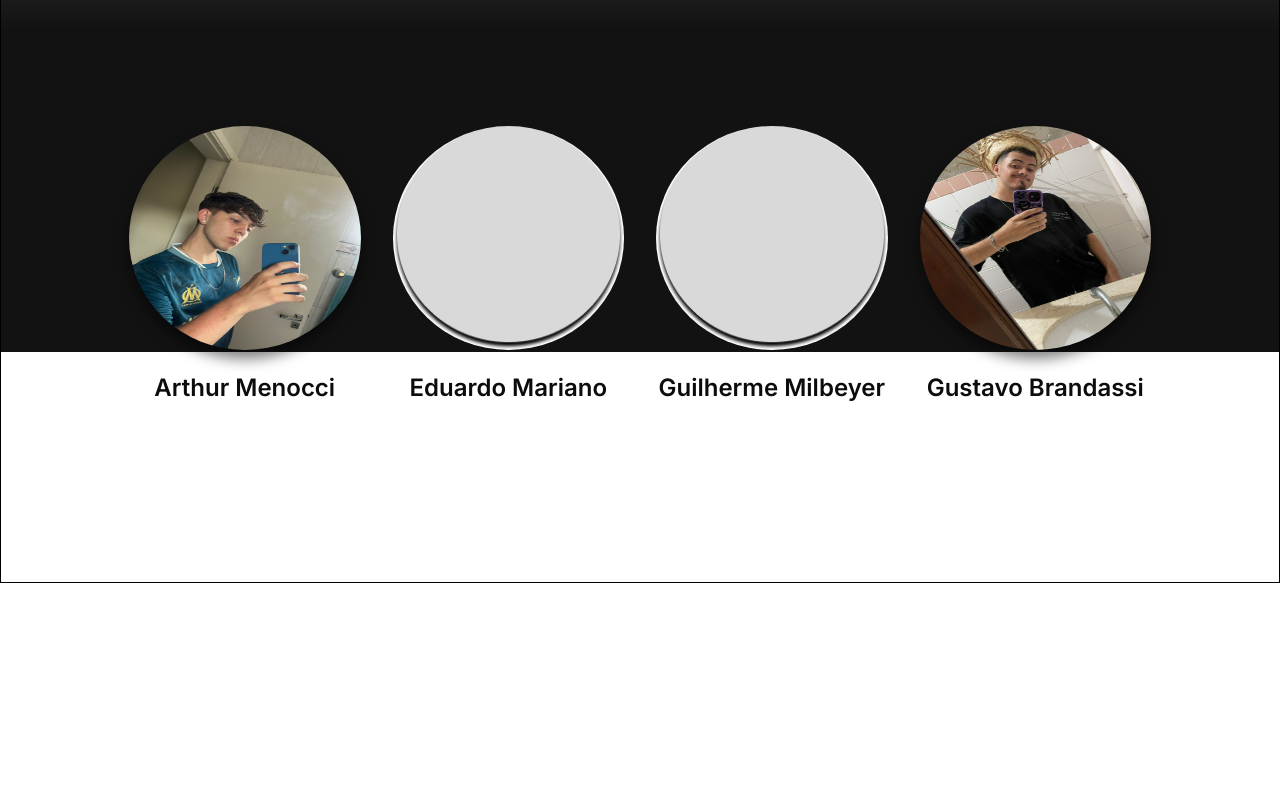
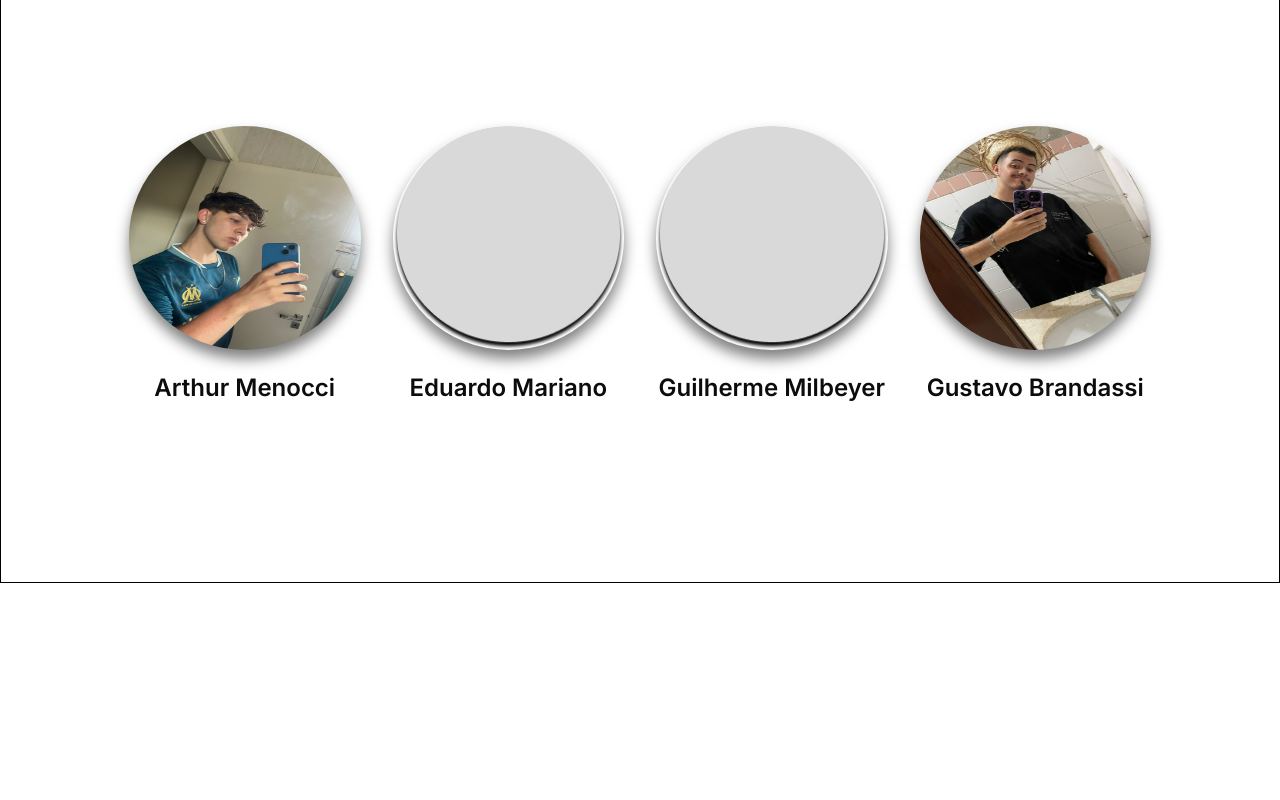
Before and after one commit to TccDessalinizador/AquaNova, a React (Vite) app: page / in a window 1280 px wide. Shown: the part 2100-2900 px from the top of the page. Built offline with nearby package versions, Linux system fonts and the light colour scheme.

Commit message:
ajustes na home, versao dark quemSomos

```diff
--- a/src/components/Home.jsx
+++ b/src/components/Home.jsx
@@ -18,7 +18,8 @@ import { Header } from './Header'
 import { Link } from 'react-router-dom'
 import { useContext, useState } from 'react'
 import { ThemeContext } from '../context/ThemeContext'
-import { CardHome } from './CardHome'
+import { CardHome } from './CardHomeF'
+import { QuemSomosComp } from './QuemSomosComp'
 
 
 export function Home() {
@@ -58,8 +59,8 @@ export function Home() {
                     />
                 </div>
 
-                <div id="beneficios" class="bg-[linear-gradient(180deg,rgba(18,18,18,0)_0%,#121212_71.63%)] h-[71rem] mb-[6rem] lg:h-[40rem]">
-                    <div id="beneficios" class="bg-[linear-gradient(180deg,rgba(18,18,18,0)_0%,#121212_71.63%)] h-[71rem] mb-[6rem]">
+
+                <div id="beneficios" class="dark:bg-[#0C0C0C] h-[71rem] mb-[6rem]">
                     <h2 class="text-[2rem] dark:text-white text-neutral-950/75 font bold flex flex-col justify-center items-center text-start mb-[3rem] lg:flex-row lg:text-[3rem] lg:gap-[.2rem]">Os benefícios de <div /> dominar o AquaNova</h2>
 
                     <p class="text-[1.2rem] font-light text-shadow-mb text-white w-[15rem] mx-auto mb-[3.5rem] lg:w-[100%] lg:text-[1.5rem] flex lg:items-center lg:justify-center dark:text-white">Ao aplicar nosso método completo, você vai conquistar:</p>
@@ -91,29 +92,29 @@ export function Home() {
 
                     </div>
 
-                        <div id="quemsomos" class="lg:w-[100vw] border border-red">
+                    <div id="quemsomos" class="lg:w-[100vw] border border-red dark:bg-[#0C0C0C]">
                         <h1 class="flex justify-center mb-[2rem] lg:mt-[8rem] text-[1.5rem] text-[#010000] font-bold text-shadow-lg/30">Quem somos?</h1>
 
                         <div id="fotos" class="flex flex-col items-center h-[74vh] lg:flex-row lg:px-[8rem] lg:gap-[2rem] lg:justify-between">
-                                <div class="flex flex-col items-center">
-                                    <img src={fotoMenocci} alt="menocci" class="w-[12.5rem] lg:w-[15rem] h-[12rem] lg:h-[14rem] rounded-[100%] drop-shadow-xl/50" />
-                                    <p class="text-[1.5rem] text-[#0C0C0C] font-semibold mb-[2.5rem] mt-[1.25rem] font-inter">Arthur Menocci</p>
-                                </div>
+                            <QuemSomosComp
+                                img={fotoMenocci}
+                                tittle={"Arthur Menocci"}
+                            />
 
-                                <div class="flex flex-col items-center">
-                                    <img src={modelo} alt="mariano" class="w-[12.5rem] lg:w-[15rem] h-[12rem] lg:h-[14rem] rounded-[100%]" />
-                                    <p class="text-[1.5rem] text-[#0C0C0C] font-semibold mb-[2.5rem] mt-[1.25rem] font-inter">Eduardo Mariano</p>
-                                </div>
+                            <QuemSomosComp
+                                img={modelo}
+                                tittle={"Eduardo Mariano"}
+                            />
 
-                                <div class="flex flex-col items-center">
-                                    <img src={modelo} alt="milbeyer" class="w-[12.5rem] lg:w-[15rem] h-[12rem] lg:h-[14rem] rounded-[100%]" />
-                                    <p class="text-[1.5rem] text-[#0C0C0C] font-semibold mb-[2.5rem] mt-[1.25rem] font-inter">Guilherme Milbeyer</p>
-                                </div>
+                            <QuemSomosComp
+                                img={modelo}
+                                tittle={"Guilherme Milbeyer"}
+                            />
 
-                                <div class="flex flex-col items-center">
-                                    <img src={fotoBrandassi} alt="brandassi" class="w-[12.5rem] lg:w-[15rem] h-[12rem] lg:h-[14rem] rounded-[100%] drop-shadow-xl/50" />
-                                    <p class="text-[1.5rem] text-[#0C0C0C] font-semibold mb-[2.5rem] mt-[1.25rem] font-inter">Gustavo Brandassi</p>
-                                </div>
+                            <QuemSomosComp
+                                img={fotoBrandassi}
+                                tittle={"Gustavo Brandassi"}
+                            />
 
                         </div>
                     </div>
@@ -194,6 +195,7 @@ export function Home() {
                                 </div>
 
                             </div>
+                            <Link to={"/referencias"} class=" mt-[3rem] w-[18rem] h-[4rem] text-[#0C0C0C] text-[1.25rem] font-bold flex mx-auto justify-center items-center bg-white rounded-[0.75rem] box-shadow-mb cursor-pointer lg:mt-[0rem] lg:mt-[4rem]">Saiba mais</Link>
 
                         </div>
 
@@ -201,6 +203,5 @@ export function Home() {
                 </div>
             </div>
         </div>
-        </div>
     )
 }
--- /dev/null
+++ b/src/components/QuemSomosComp.jsx
@@ -0,0 +1,8 @@
+export function QuemSomosComp({ img, tittle }) {
+    return (
+        <div class="flex flex-col items-center">
+            <img src={img} alt="menocci" class="w-[12.5rem] lg:w-[15rem] h-[12rem] lg:h-[14rem] rounded-[100%] drop-shadow-xl/50" />
+            <p className="text-[1.5rem] text-[#0C0C0C] dark:text-white font-semibold mb-[2.5rem] mt-[1.25rem] font-inter">{tittle}</p>
+        </div>
+    )
+}
```
Also changed, not shown: src/components/CardHomeF.jsx (renamed from src/components/CardHome.jsx). Lines whose indentation alone changed are shown as unchanged.
